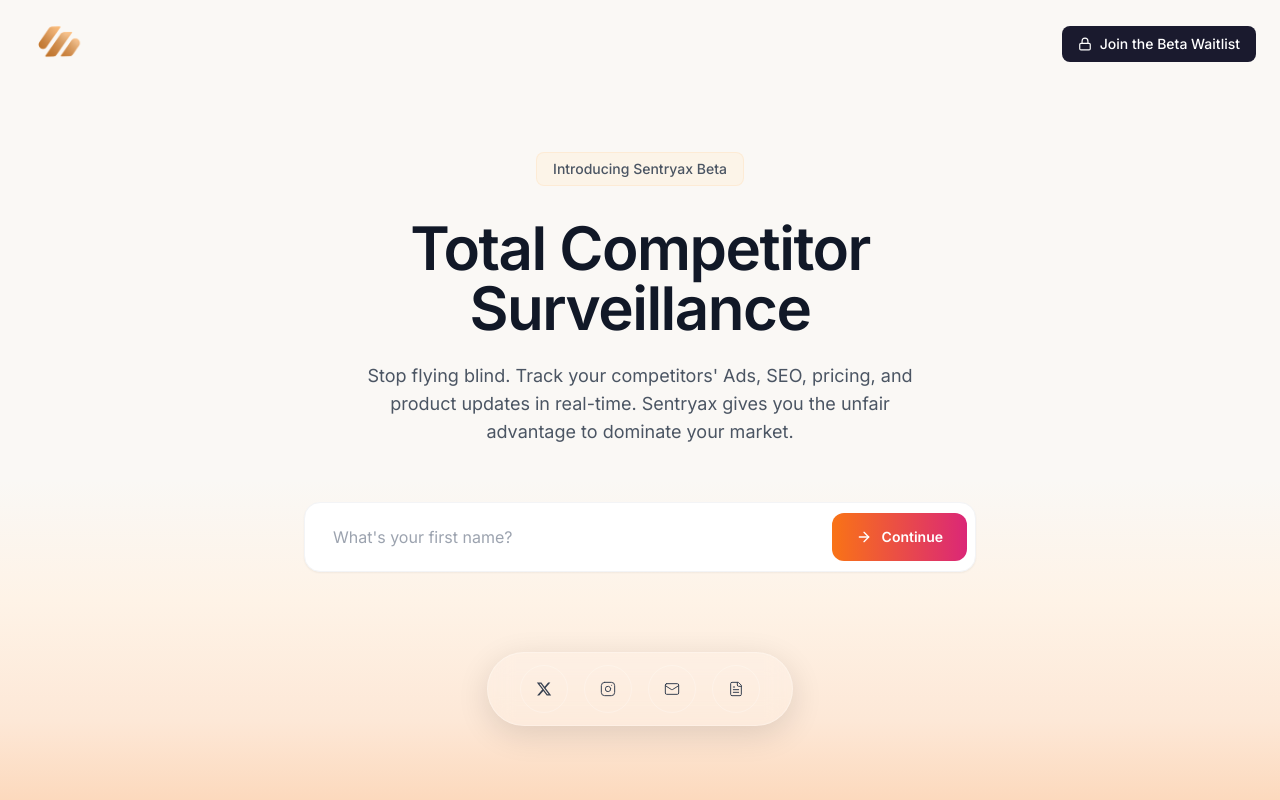
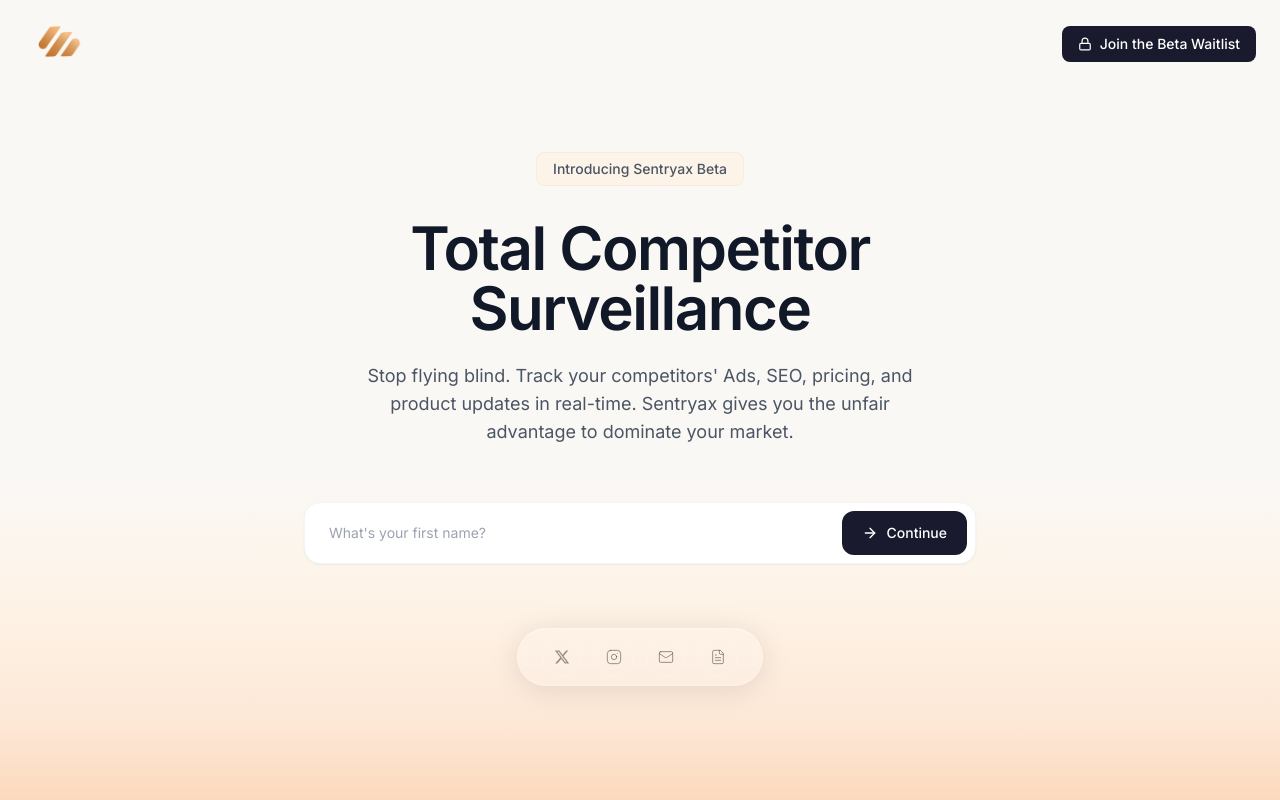
Before and after one commit to Kukazu321/Sentryax, a Next.js app in the folder apps/web/: page / in a window 1280 px wide. Built offline with nearby package versions, Linux system fonts and the light colour scheme.

Commit message:
Fix modal animation - glassss blur appears instantly

```diff
--- a/apps/web/src/components/marketing/try-it-out.tsx
+++ b/apps/web/src/components/marketing/try-it-out.tsx
@@ -1,13 +1,31 @@
 'use client';
 
-import { useState, useRef, useEffect } from 'react';
+import { useState, useRef } from 'react';
 import { Lock, Instagram, Mail, FileText, Loader2, Check, User, Headphones, Sparkles, ArrowRight } from 'lucide-react';
 import { motion, AnimatePresence } from 'framer-motion';
 
 const contactOptions = [
-  { id: 'founder', email: 'charlie@sentryax.com', icon: <User className="w-4 h-4" />, title: 'Founder', description: 'Partnerships & vision' },
-  { id: 'support', email: 'support@sentryax.com', icon: <Headphones className="w-4 h-4" />, title: 'Support', description: 'Technical help' },
-  { id: 'general', email: 'hello@sentryax.com', icon: <Sparkles className="w-4 h-4" />, title: 'General', description: 'Say hello' },
+  {
+    id: 'founder',
+    email: 'charlie@sentryax.com',
+    icon: <User className="w-4 h-4" />,
+    title: 'Founder',
+    description: 'Partnerships & vision',
+  },
+  {
+    id: 'support',
+    email: 'support@sentryax.com',
+    icon: <Headphones className="w-4 h-4" />,
+    title: 'Support',
+    description: 'Technical help',
+  },
+  {
+    id: 'general',
+    email: 'hello@sentryax.com',
+    icon: <Sparkles className="w-4 h-4" />,
+    title: 'General',
+    description: 'Say hello',
+  },
 ];
 
 export function TryItOut() {
@@ -15,25 +33,10 @@
   const [email, setEmail] = useState('');
   const [status, setStatus] = useState<'idle' | 'loading' | 'success' | 'error'>('idle');
   const [message, setMessage] = useState('');
+  const [activeTab, setActiveTab] = useState<string | null>(null);
+  const [showContactModal, setShowContactModal] = useState(false);
   const [formStep, setFormStep] = useState<'name' | 'email'>('name');
-  const [showContactModal, setShowContactModal] = useState(false);
-
   const bubbleRef = useRef<HTMLDivElement>(null);
-  const mailButtonRef = useRef<HTMLButtonElement>(null);
-
-  // Fermeture du modal au clic extérieur
-  useEffect(() => {
-    if (!showContactModal) return;
-
-    const handleClickOutside = (e: MouseEvent) => {
-      if (bubbleRef.current && !bubbleRef.current.contains(e.target as Node)) {
-        setShowContactModal(false);
-      }
-    };
-
-    document.addEventListener('mousedown', handleClickOutside);
-    return () => document.removeEventListener('mousedown', handleClickOutside);
-  }, [showContactModal]);
 
   const handleSubmit = async (e: React.FormEvent) => {
     e.preventDefault();
@@ -50,7 +53,7 @@
       return;
     }
 
-    if (!email || !/^[^\s@]+@[^\s@]+\.[^\s@]+$/.test(email)) {
+    if (!email || !email.includes('@')) {
       setStatus('error');
       setMessage('Please enter a valid email');
       return;
@@ -72,191 +75,198 @@
         setMessage(data.message || "You're on the list!");
         setEmail('');
         setFirstName('');
-        setTimeout(() => setFormStep('name'), 3000);
       } else {
         setStatus('error');
         setMessage(data.error || 'Something went wrong');
       }
     } catch {
       setStatus('error');
-      setMessage('Network error. Try again.');
-    } finally {
-      setTimeout(() => setStatus('idle'), 4000);
+      setMessage('Something went wrong. Please try again.');
     }
   };
 
   const tabs = [
-    { id: 'twitter', icon: <svg className="w-4 h-4" viewBox="0 0 24 24" fill="currentColor"><path d="M18.244 2.25h3.308l-7.227 8.26 8.502 11.24H16.17l-5.214-6.817L4.99 21.75H1.68l7.73-8.835L1.254 2.25H8.08l4.713 6.231zm-1.161 17.52h1.833L7.084 4.126H5.117z"/></svg>, href: 'https://x.com/sentryax' },
-    { id: 'instagram', icon: <Instagram className="w-4 h-4" strokeWidth={1.5} />, href: 'https://instagram.com/sentryax' },
+    {
+      id: 'twitter',
+      icon: (
+        <svg className="w-4 h-4" viewBox="0 0 24 24" fill="currentColor">
+          <path d="M18.244 2.25h3.308l-7.227 8.26 8.502 11.24H16.17l-5.214-6.817L4.99 21.75H1.68l7.73-8.835L1.254 2.25H8.08l4.713 6.231zm-1.161 17.52h1.833L7.084 4.126H5.117z"/>
+        </svg>
+      ),
+      href: '#'
+    },
+    { id: 'instagram', icon: <Instagram className="w-4 h-4" strokeWidth={1.5} />, href: '#' },
     { id: 'mail', icon: <Mail className="w-4 h-4" strokeWidth={1.5} />, action: 'contact' },
-    { id: 'project', icon: <FileText className="w-4 h-4" strokeWidth={1.5} />, href: 'https://sentryax.com/whitepaper' },
+    { id: 'project', icon: <FileText className="w-4 h-4" strokeWidth={1.5} />, href: '#' },
   ];
 
   const glassStyle = {
     background: 'rgba(255, 255, 255, 0.15)',
-    backdropFilter: 'blur(12px)',
-    WebkitBackdropFilter: 'blur(12px)',
-    border: '1px solid rgba(255, 255, 255, 0.25)',
-    boxShadow: '0 8px 32px rgba(0, 0, 0, 0.12)',
+    backdropFilter: 'blur(4.2px)',
+    WebkitBackdropFilter: 'blur(4.2px)',
+    border: '1px solid rgba(255, 255, 255, 0.3)',
+    boxShadow: '0 4px 30px rgba(0, 0, 0, 0.1)',
   };
 
   return (
     <section className="pt-2 pb-8 px-4 sm:px-6">
       <div className="max-w-2xl mx-auto">
-        {/* Formulaire */}
+        {/* Email Input Card */}
         <form onSubmit={handleSubmit} className="bg-white rounded-2xl shadow-sm border border-gray-100 p-2 sm:p-2">
           <div className="flex flex-col sm:flex-row items-stretch sm:items-center gap-2">
             <AnimatePresence mode="wait">
               {formStep === 'name' ? (
                 <motion.input
                   key="name"
-                  initial={{ opacity: 0, x: -12 }}
+                  initial={{ opacity: 0, x: -10 }}
                   animate={{ opacity: 1, x: 0 }}
-                  exit={{ opacity: 0, x: 12 }}
-                  transition={{ duration: 0.25, ease: 'easeOut' }}
+                  exit={{ opacity: 0, x: 10 }}
                   type="text"
                   value={firstName}
                   onChange={(e) => setFirstName(e.target.value)}
                   placeholder="What's your first name?"
-                  autoFocus
-                  className="flex-1 px-5 py-3.5 text-gray-900 placeholder-gray-400 bg-transparent outline-none text-base min-w-0"
+                  className="flex-1 px-4 py-3 text-gray-900 placeholder-gray-400 bg-transparent outline-none text-sm min-w-0"
                   disabled={status === 'loading' || status === 'success'}
                 />
               ) : (
                 <motion.input
                   key="email"
-                  initial={{ opacity: 0, x: -12 }}
+                  initial={{ opacity: 0, x: -10 }}
                   animate={{ opacity: 1, x: 0 }}
-                  exit={{ opacity: 0, x: 12 }}
-                  transition={{ duration: 0.25, ease: 'easeOut' }}
+                  exit={{ opacity: 0, x: 10 }}
                   type="email"
                   value={email}
                   onChange={(e) => setEmail(e.target.value)}
                   placeholder={`Nice to meet you ${firstName}! Your email?`}
-                  autoFocus
-                  className="flex-1 px-5 py-3.5 text-gray-900 placeholder-gray-400 bg-transparent outline-none text-base min-w-0"
+                  className="flex-1 px-4 py-3 text-gray-900 placeholder-gray-400 bg-transparent outline-none text-sm min-w-0"
                   disabled={status === 'loading' || status === 'success'}
                 />
               )}
             </AnimatePresence>
-
             <button
               type="submit"
               disabled={status === 'loading' || status === 'success'}
-              className="inline-flex items-center justify-center gap-2.5 px-6 py-3.5 text-sm font-semibold text-white bg-gradient-to-r from-orange-500 to-pink-600 rounded-xl whitespace-nowrap disabled:opacity-70 disabled:cursor-not-allowed transition-all hover:shadow-lg hover:scale-[1.02] active:scale-100"
+              className="inline-flex items-center justify-center gap-2 px-5 py-3 text-sm font-medium text-white btn-gradient rounded-xl whitespace-nowrap disabled:opacity-70 disabled:cursor-not-allowed"
             >
-              {status === 'loading' ? <Loader2 className="w-4 h-4 animate-spin" /> :
-               status === 'success' ? <Check className="w-5 h-5" /> :
-               formStep === 'name' ? <ArrowRight className="w-4 h-4" /> : <Lock className="w-4 h-4" />}
+              {status === 'loading' ? (
+                <Loader2 className="w-4 h-4 animate-spin" />
+              ) : status === 'success' ? (
+                <Check className="w-4 h-4" />
+              ) : formStep === 'name' ? (
+                <ArrowRight className="w-4 h-4" />
+              ) : (
+                <Lock className="w-3.5 h-3.5" />
+              )}
               {status === 'success' ? "You're in!" : status === 'loading' ? 'Joining...' : formStep === 'name' ? 'Continue' : 'Join Beta'}
             </button>
           </div>
 
+          {/* Status Message */}
           {message && (
-            <motion.p
-              initial={{ opacity: 0, y: -8 }}
-              animate={{ opacity: 1, y: 0 }}
-              className={`mt-3 text-center text-sm font-medium ${status === 'success' ? 'text-orange-600' : 'text-red-500'}`}
-            >
+            <p className={`mt-2 text-sm text-center ${status === 'success' ? 'text-orange-600 font-medium' : 'text-red-500'}`}>
               {message}
-            </motion.p>
+            </p>
           )}
         </form>
 
-        {/* Bulle Glassmorphism */}
-        <div className="mt-12 sm:mt-20 flex justify-center relative" ref={bubbleRef}>
-          <div className="relative flex items-center gap-4 px-8 py-3 rounded-full" style={glassStyle}>
-            {tabs.map((tab) => (
+        {/* Liquid Glass Bubble */}
+        <div className="mt-10 sm:mt-16 flex justify-center relative" ref={bubbleRef}>
+          <div className="relative flex items-center gap-3 px-6 py-2 rounded-full" style={glassStyle}>
+            {tabs.map((tab) => {
+              const isActive = activeTab === tab.id;
+              return (
+                <div key={tab.id} className="relative">
                   <button
-                key={tab.id}
-                ref={tab.id === 'mail' ? mailButtonRef : null}
                     type="button"
                     onClick={() => {
                       if (tab.action === 'contact') {
-                    setShowContactModal(prev => !prev);
+                        setActiveTab(isActive ? null : tab.id);
+                        setShowContactModal(!showContactModal);
                       } else if (tab.href) {
-                    window.open(tab.href, '_blank', 'noopener,noreferrer');
+                        window.open(tab.href, '_blank');
                       }
                     }}
-                className="relative flex items-center justify-center w-12 h-12 rounded-full transition-all duration-300 hover:scale-110 hover:bg-white/20 active:scale-95"
+                    className="relative flex items-center justify-center w-10 h-10 rounded-full transition-all duration-300 cursor-pointer outline-none"
                     style={{
-                  background: tab.id === 'mail' && showContactModal ? 'rgba(255, 255, 255, 0.3)' : 'transparent',
-                  border: '1px solid rgba(255, 255, 255, 0.25)',
-                  boxShadow: tab.id === 'mail' && showContactModal ? '0 0 20px rgba(255,255,255,0.3)' : 'none',
+                      background: isActive ? 'rgba(255, 255, 255, 0.25)' : 'transparent',
+                      border: isActive ? '1px solid rgba(255, 255, 255, 0.35)' : '1px solid rgba(255, 255, 255, 0.2)',
                     }}
                   >
-                <span className="text-gray-700">{tab.icon}</span>
+                    <span style={{ color: isActive ? 'rgba(60,60,60,0.7)' : 'rgba(80,80,80,0.6)' }}>
+                      {tab.icon}
+                    </span>
                   </button>
-            ))}
+                </div>
+              );
+            })}
           </div>
 
-          {/* Modal Contact – Ultra Premium */}
+          {/* Contact Popup - positioned above the mail icon (3rd icon) */}
           <AnimatePresence>
-            {showContactModal && mailButtonRef.current && (
+            {showContactModal && (
               <motion.div
-                initial={{ opacity: 0, scale: 0.94, y: 16 }}
-                animate={{ opacity: 1, scale: 1, y: 0 }}
-                exit={{ opacity: 0, scale: 0.94, y: 16 }}
-                transition={{ duration: 0.32, ease: [0.16, 1, 0.3, 1] }}
-                className="absolute bottom-full mb-5 z-50 pointer-events-auto"
+                initial={{ opacity: 0, y: 8 }}
+                animate={{ opacity: 1, y: 0 }}
+                exit={{ opacity: 0, y: 8 }}
+                transition={{ duration: 0.15, ease: 'easeOut' }}
+                className="absolute bottom-full mb-3"
                 style={{
-                  left: mailButtonRef.current.getBoundingClientRect().left +
-                        mailButtonRef.current.getBoundingClientRect().width / 2 +
-                        (bubbleRef.current?.getBoundingClientRect().left || 0) -
-                        (bubbleRef.current?.getBoundingClientRect().left || 0),
-                  transform: 'translateX(-50%)',
+                  left: '50%',
+                  transform: 'translateX(-65%)', // Offset to align with mail icon (3rd of 4)
                 }}
               >
-                {/* Fond flou doux qui dépasse pour transition parfaite */}
-                <div className="absolute inset-0 -m-6 rounded-3xl"
+                <div
+                  className="rounded-2xl p-3 min-w-[280px]"
+                  style={glassStyle}
+                >
+                  {/* Small arrow pointing down - positioned to point at mail icon */}
+                  <div
+                    className="absolute -bottom-2 w-4 h-4 rotate-45"
                     style={{
-                    background: 'rgba(255, 255, 255, 0.09)',
-                    backdropFilter: 'blur(20px)',
-                    WebkitBackdropFilter: 'blur(20px)',
+                      left: '65%',
+                      transform: 'translateX(-50%)',
+                      background: 'rgba(255, 255, 255, 0.15)',
+                      border: '1px solid rgba(255, 255, 255, 0.3)',
+                      borderTop: 'none',
+                      borderLeft: 'none',
                     }}
                   />
 
-                {/* Contenu du modal */}
-                <div className="relative rounded-2xl p-5 min-w-[340px] shadow-2xl overflow-hidden" style={glassStyle}>
-                  <div className="absolute inset-x-0 top-0 h-32 bg-gradient-to-b from-white/30 to-transparent pointer-events-none" />
-
-                  <div className="relative space-y-2">
+                  {/* Contact Options */}
+                  <div className="space-y-1">
                     {contactOptions.map((option) => (
                       <a
                         key={option.id}
                         href={`mailto:${option.email}`}
-                        onClick={(e) => {
-                          e.stopPropagation();
+                        onClick={() => {
                           setShowContactModal(false);
+                          setActiveTab(null);
                         }}
-                        className="flex items-center gap-4 px-4 py-3.5 rounded-xl transition-all duration-200 hover:bg-white/25 hover:scale-[0.99] group"
+                        className="flex items-center gap-3 px-3 py-2.5 rounded-xl transition-all hover:bg-white/30 group cursor-pointer"
                       >
-                        <div className="flex items-center justify-center w-10 h-10 rounded-xl" style={{
-                          background: 'rgba(255, 255, 255, 0.3)',
+                        <div
+                          className="flex items-center justify-center w-8 h-8 rounded-lg"
+                          style={{
+                            background: 'rgba(255, 255, 255, 0.25)',
                             border: '1px solid rgba(255, 255, 255, 0.35)',
-                        }}>
-                          <span className="text-gray-700">{option.icon}</span>
+                          }}
+                        >
+                          <span style={{ color: 'rgba(60,60,60,0.8)' }}>
+                            {option.icon}
+                          </span>
                         </div>
-                        <div>
-                          <div className="text-sm font-semibold text-gray-800">{option.title}</div>
-                          <div className="text-xs text-gray-600">{option.description}</div>
+                        <div className="flex-1 min-w-0">
+                          <div className="text-sm font-medium" style={{ color: 'rgba(50,50,50,0.9)' }}>
+                            {option.title}
+                          </div>
+                          <div className="text-xs" style={{ color: 'rgba(80,80,80,0.6)' }}>
+                            {option.description}
+                          </div>
                         </div>
                       </a>
                     ))}
                   </div>
                 </div>
-
-                {/* Flèche qui pointe exactement sur l’icône */}
-                <div
-                  className="absolute top-full left-1/2 -translate-x-1/2 -mt-2 w-5 h-5 rotate-45"
-                  style={{
-                    background: 'rgba(255, 255, 255, 0.15)',
-                    backdropFilter: 'blur(10px)',
-                    border: '1px solid rgba(255, 255, 255, 0.3)',
-                    borderTop: 'none',
-                    borderLeft: 'none',
-                  }}
-                />
               </motion.div>
             )}
           </AnimatePresence>
```
Lines whose indentation alone changed are shown as unchanged.
